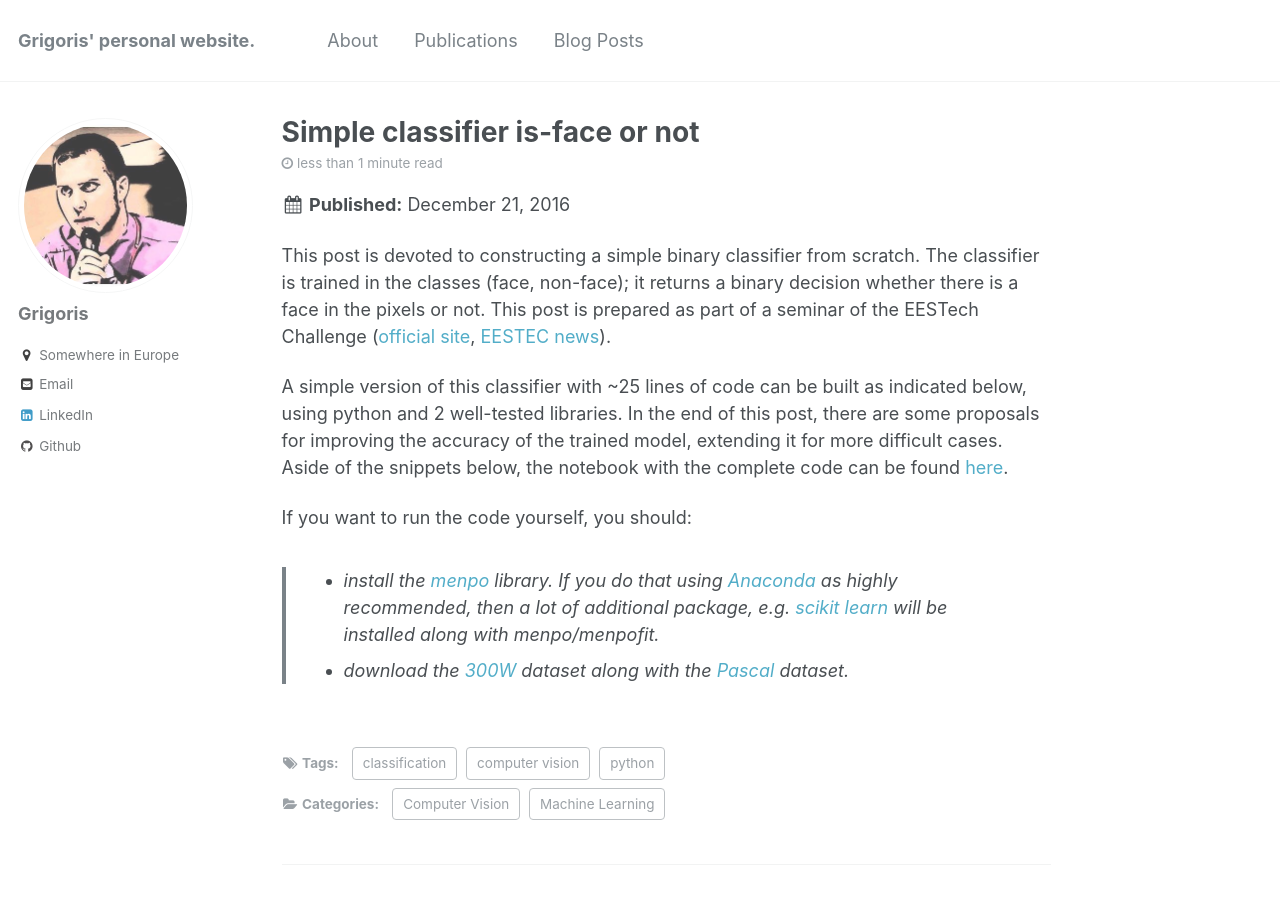
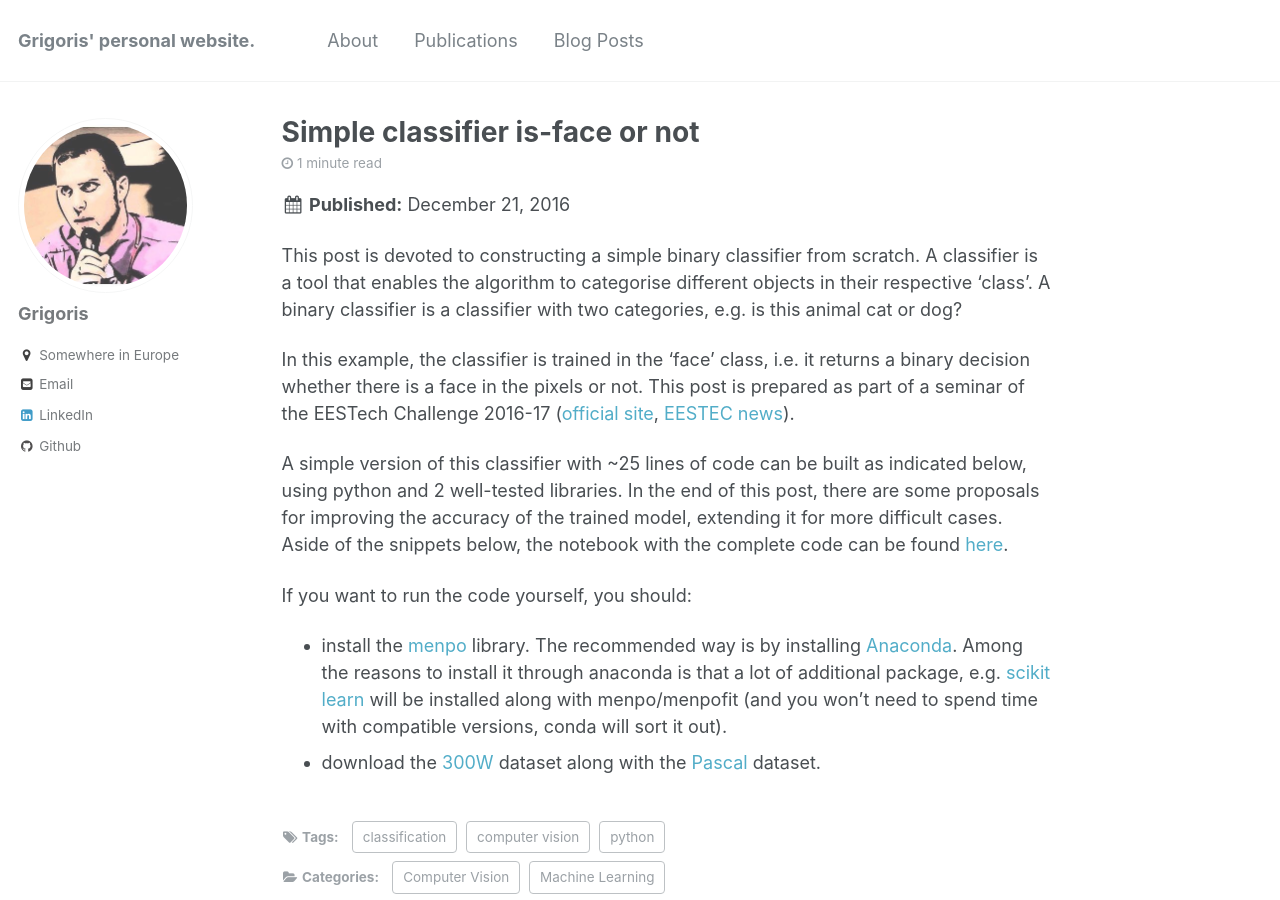
Before and after one commit to grigorisg9gr/grigorisg9gr.github.io, a Jekyll site: the page built from _posts/2016-12-21-simple-classifier.md, in a window 1280 px wide and 900 px high. Built offline with Jekyll 4.4.1, drawn with Linux system fonts in a browser that asks for light colours.

Commit message:
Minor updates in the classifier blog post.

```diff
--- a/_posts/2016-12-21-simple-classifier.md
+++ b/_posts/2016-12-21-simple-classifier.md
@@ -10,11 +10,14 @@ tags:
 ---
 
 
-This post is devoted to constructing a simple binary classifier from scratch. The classifier is trained in the classes (face, non-face); it returns a binary decision whether there is a face in the pixels or not.
-This post is prepared as part of a seminar of the EESTech Challenge ([official site](http://eestechchallenge.eestec.net/#/), [EESTEC news](https://eestec.net/news/tech-your-future-with-eestech-challenge/)).
+This post is devoted to constructing a simple binary classifier from scratch. A classifier is a tool that enables the algorithm to categorise different objects in their respective 'class'. A binary classifier is a classifier with two categories, e.g. is this animal cat or dog?
+
+In this example, the classifier is trained in the 'face' class, i.e. it returns a binary decision whether there is a face in the pixels or not.
+This post is prepared as part of a seminar of the EESTech Challenge 2016-17 ([official site](http://eestechchallenge.eestec.net/#/), [EESTEC news](https://eestec.net/news/tech-your-future-with-eestech-challenge/)).
 
 A simple version of this classifier with ~25 lines of code can be built as indicated below, using python and 2 well-tested libraries. In the end of this post, there are some proposals for improving the accuracy of the trained model, extending it for more difficult cases. Aside of the snippets below, the notebook with the complete code can be found [here](https://gist.github.com/grigorisg9gr/b344260171538bc8711834c8de82e3a7).
 
 If you want to run the code yourself, you should:
-> -  install the [menpo](http://www.menpo.org/) library. If you do that using [Anaconda](https://www.continuum.io/downloads) as highly recommended, then a lot of additional package, e.g. [scikit learn](http://scikit-learn.org/stable/) will be installed along with menpo/menpofit.
-> -  download the [300W](http://ibug.doc.ic.ac.uk/resources/300-W/) dataset along with the [Pascal](http://host.robots.ox.ac.uk/pascal/VOC/) dataset.
+
+- install the [menpo](http://www.menpo.org/) library. The recommended way is by installing [Anaconda](https://www.continuum.io/downloads). Among the reasons to install it through anaconda is that a lot of additional package, e.g. [scikit learn](http://scikit-learn.org/stable/) will be installed along with menpo/menpofit (and you won't need to spend time with compatible versions, conda will sort it out).
+- download the [300W](http://ibug.doc.ic.ac.uk/resources/300-W/) dataset along with the [Pascal](http://host.robots.ox.ac.uk/pascal/VOC/) dataset.
```
